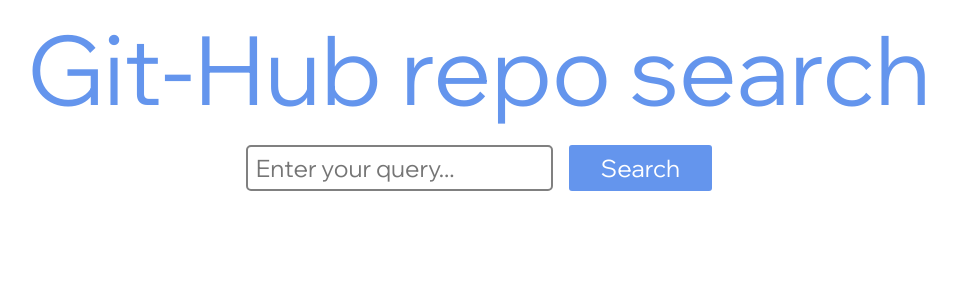
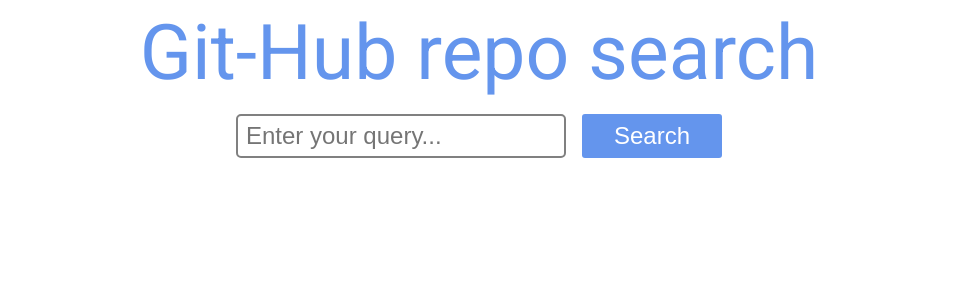
Before and after one commit to Oryatory/GitHubRepoSearch, a React (Vite) app: page / in a window 1280 px wide. Shown: the top 300 px of the page, without its empty margins (153-1109 px from the left). Built offline with nearby package versions, Linux system fonts and the light colour scheme.

Commit message:
changed some styles

```diff
--- a/index.html
+++ b/index.html
@@ -6,7 +6,7 @@
     <link rel="preconnect" href="https://fonts.googleapis.com" />
     <link rel="preconnect" href="https://fonts.gstatic.com" crossorigin />
     <link
-      href="https://fonts.googleapis.com/css2?family=Wix+Madefor+Display&display=swap"
+      href="https://fonts.googleapis.com/css2?family=Roboto:wght@300;400&display=swap"
       rel="stylesheet"
     />
     <meta name="viewport" content="width=device-width, initial-scale=1.0" />
--- a/src/assets/scss/boilerplate/_base.scss
+++ b/src/assets/scss/boilerplate/_base.scss
@@ -7,7 +7,7 @@
 }
 
 body {
-  font-family: "Wix Madefor Display", sans-serif;
+  font-family: "Roboto", sans-serif;
 }
 
 main {
@@ -31,7 +31,7 @@ input {
 }
 
 .title {
-  font-size: 6rem;
+  font-size: clamp(2rem, 6vw, 6rem);
   font-weight: 400;
   margin-top: 0.5rem;
   color: #6495ed;
--- a/src/assets/scss/components/_singleRepoPage.scss
+++ b/src/assets/scss/components/_singleRepoPage.scss
@@ -13,6 +13,7 @@
     display: flex;
     justify-content: space-between;
     gap: 2rem;
+    flex-wrap: wrap;
     max-width: 50vw;
   }
   &__left {
```
